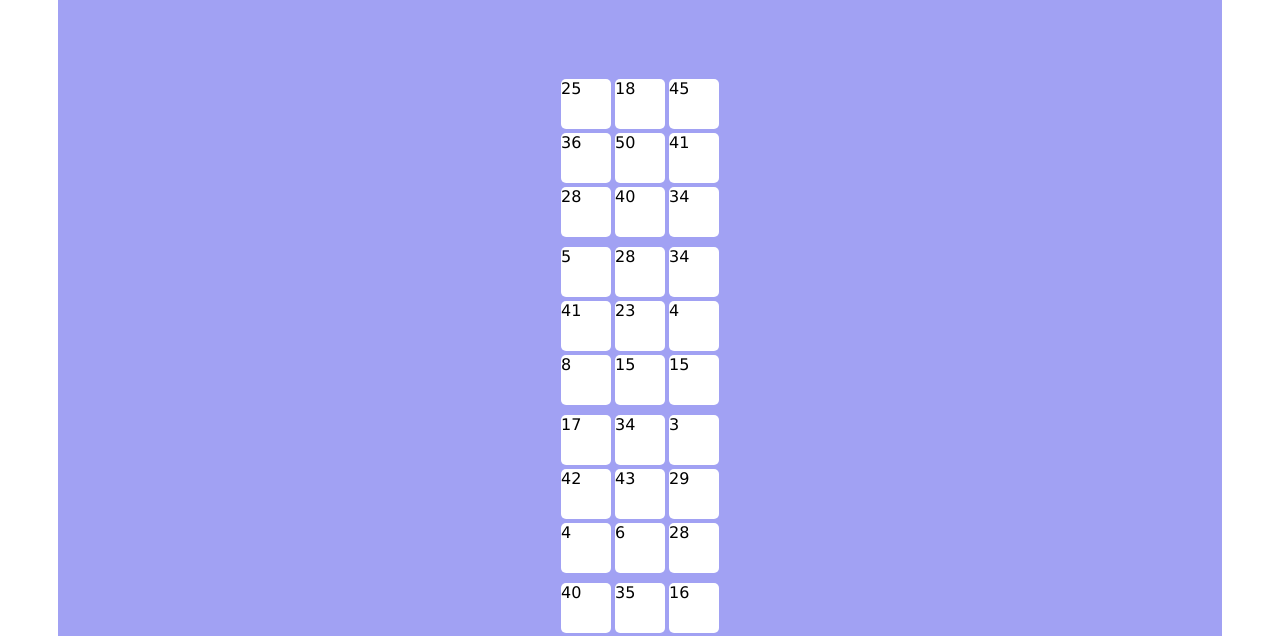
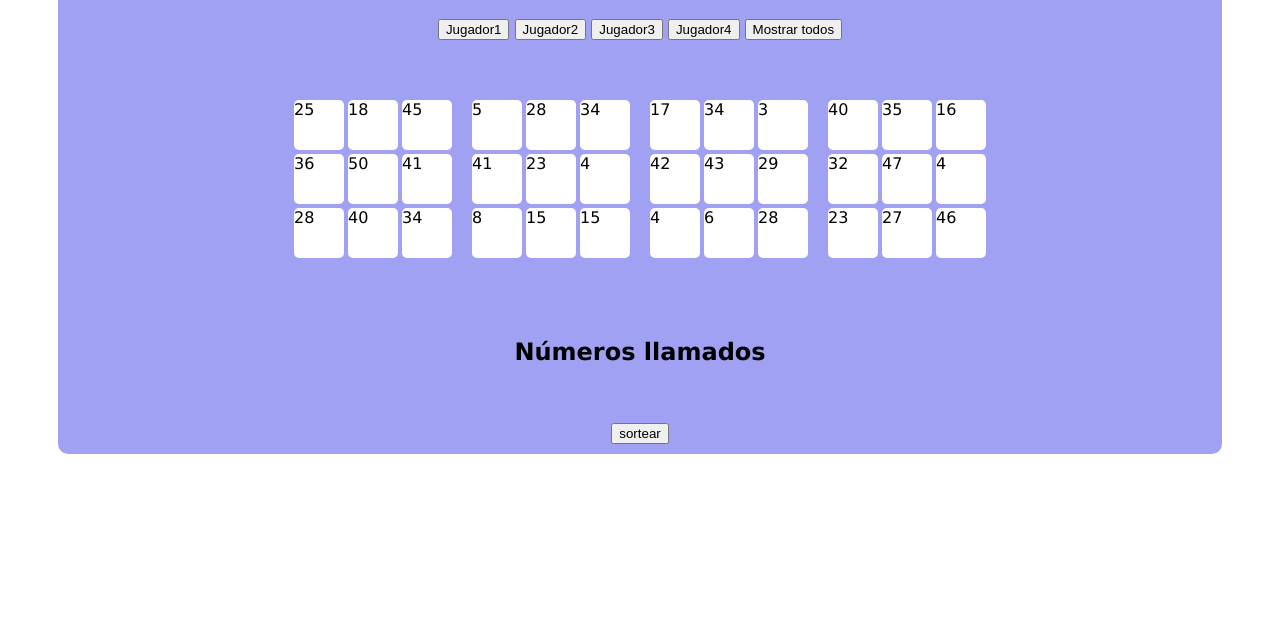
Before and after one commit to anakarinabr/MicroProyecto-Blanco-Ana, a plain HTML site: page index.html in a window 1280 px wide. Both pictures are taken after a click on the button "3x3". Shown: the part 122-758 px from the top of the page. Drawn offline with Linux system fonts and the light colour scheme.

Commit message:
Mostrar individualmenlte listo

```diff
--- a/index.html
+++ b/index.html
@@ -36,11 +36,18 @@
 <!--Sección de juego-->
 <div id="Tablas">
   <h1>Tablero de juego</h1>
-    <div id="board"></div>
-
+  <div>
+    <button id="button-player1" onclick="ocultarTablas(jugador1)">Jugador1</button>
+    <button id="button-player2" onclick="ocultarTablas(jugador2)">Jugador2</button>
+    <button id="button-player3" onclick="ocultarTablas(jugador3)">Jugador3</button>
+    <button id="button-player4" onclick="ocultarTablas(jugador4)">Jugador4</button>
+    <button id = "todos" onclick="resetearValores()">Mostrar todos</button>
+  </div>
+  <div id="board"></div>
   <h2>Números llamados</h2>
   <h3 id="number_aleatorio"></h3>
   <button onclick="number()">sortear</button>
+</div>
 </div>
 
 
--- a/script.js
+++ b/script.js
@@ -17,9 +17,10 @@ function generateBoard(size) {
 
   const boardContainer = document.getElementById("board");
   boardContainer.innerHTML = "";
-  const contenedor = document.createElement("div");
+
 
   for (let j = 0; j < 4; j++) {
+    const contenedor = document.createElement("div");
     const name = document.createElement("div");
 
     if (j === 0) {
@@ -27,25 +28,32 @@ function generateBoard(size) {
       name.innerHTML = jugador1;
       name.classList.add("player-name1");
       contenedor.appendChild(name);
+      contenedor.id = "contenedor_jugador1";
     } else if (j === 1) {
       var jugador2 = document.getElementById("jugador2").value;
       name.innerHTML = jugador2;
       name.classList.add("player-name2");
       contenedor.appendChild(name);
+      contenedor.id = "contenedor_jugador2";
     } else if (j === 2) {
       var jugador3 = document.getElementById("jugador3").value;
       name.innerHTML = jugador3;
       name.classList.add("player-name3");
       contenedor.appendChild(name);
+      contenedor.id = "contenedor_jugador3";
     } else {
       var jugador4 = document.getElementById("jugador4").value;
       name.innerHTML = jugador4;
       name.classList.add("player-name4");
       contenedor.appendChild(name);
+      contenedor.id = "contenedor_jugador4";
     }
+    console.log(contenedor);
+
 
     let tableroarray = [];
     const tablero = document.createElement("div");
+
 
     if (size === 3) {
       tablero.classList.add("table3");
@@ -125,3 +133,65 @@ function getRandomUniqueNumbers(min, max, quantity) {
 
   return randomNumbers;
 }
+
+function ocultarTablas(jugador){
+
+    if(jugador.id == "jugador1"){
+        resetearValores();
+        const jugador_tablero = document.getElementById("contenedor_jugador2");
+        jugador_tablero.style.display="none";
+
+        const jugador_tablero3 = document.getElementById("contenedor_jugador3");
+        jugador_tablero3.style.display="none";
+
+        const jugador_tablero4 = document.getElementById("contenedor_jugador4");
+        jugador_tablero4.style.display="none";
+    }else if(jugador.id == "jugador2"){
+
+       resetearValores();
+
+        const jugador_tablero1 = document.getElementById("contenedor_jugador1");
+        jugador_tablero1.style.display="none";
+
+        const jugador_tablero3 = document.getElementById("contenedor_jugador3");
+        jugador_tablero3.style.display="none";
+
+        const jugador_tablero4 = document.getElementById("contenedor_jugador4");
+        jugador_tablero4.style.display="none";
+    }else if(jugador.id == "jugador3"){
+        resetearValores();
+        const jugador_tablero = document.getElementById("contenedor_jugador2");
+        jugador_tablero.style.display="none";
+
+        const jugador_tablero1 = document.getElementById("contenedor_jugador1");
+        jugador_tablero1.style.display="none";
+
+        const jugador_tablero4 = document.getElementById("contenedor_jugador4");
+        jugador_tablero4.style.display="none";
+    }else if(jugador.id == "jugador4"){
+        resetearValores();
+        const jugador_tablero = document.getElementById("contenedor_jugador2");
+        jugador_tablero.style.display="none";
+
+        const jugador_tablero3 = document.getElementById("contenedor_jugador3");
+        jugador_tablero3.style.display="none";
+
+        const jugador_tablero4 = document.getElementById("contenedor_jugador1");
+        jugador_tablero4.style.display="none";
+    }
+}
+
+function resetearValores(){
+    const jugador_tablero = document.getElementById("contenedor_jugador2");
+        jugador_tablero.style.display="flex";
+
+        const jugador_tablero3 = document.getElementById("contenedor_jugador3");
+        jugador_tablero3.style.display="flex";
+
+        const jugador_tablero4 = document.getElementById("contenedor_jugador4");
+        jugador_tablero4.style.display="flex";
+
+        const jugador_tablero1 = document.getElementById("contenedor_jugador1");
+        jugador_tablero1.style.display="flex";
+
+}
--- a/styles.css
+++ b/styles.css
@@ -19,6 +19,7 @@
 }
 
 /*Pantalla del tablero*/
+
 
 .table3 {
     background-color: rgb(161, 161, 243);
@@ -48,6 +49,7 @@
 }
 
 
+
 /*Casilla inicial*/
 .board-cell{
     background-color: rgb(255, 255, 255);
```
